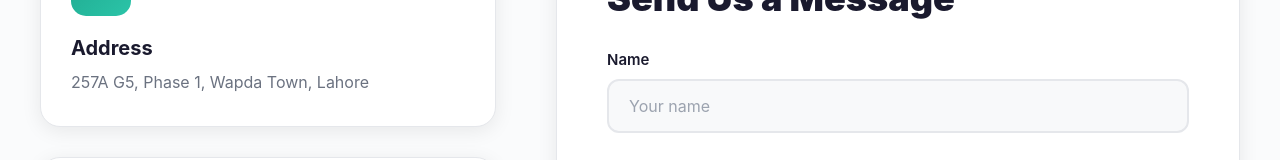
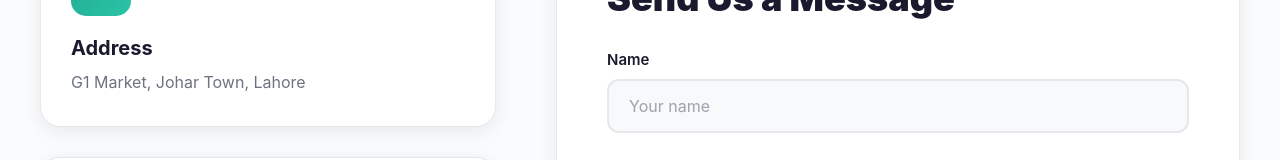
Before and after one commit to adeelshhid/Exofters-Web, a React (Create React App) app: page /contact in a window 1280 px wide. Shown: the part 487-647 px from the top of the page. Built offline with nearby package versions, Linux system fonts and the light colour scheme.

Commit message:
address updated

```diff
--- a/package.json
+++ b/package.json
@@ -2,7 +2,7 @@
   "name": "exofters-web",
   "version": "0.1.0",
   "private": true,
-  "homepage": "https://exofters.site",
+  "homepage": "https://exofters.com",
   "dependencies": {
     "@emailjs/browser": "^3.10.0",
     "@fortawesome/free-brands-svg-icons": "^6.3.0",
--- a/src/Components/Contact Us/Contact.js
+++ b/src/Components/Contact Us/Contact.js
@@ -54,7 +54,7 @@ export const Contact = () => {
   };
 
   const contactInfo = [
-    { icon: faMapMarkerAlt, title: "Address", content: "257A G5, Phase 1, Wapda Town, Lahore" },
+    { icon: faMapMarkerAlt, title: "Address", content: "G1 Market, Johar Town, Lahore" },
     { icon: faPhone, title: "Phone", content: "+92 (300) 7171787", link: "tel:+923007171787" },
     { icon: faEnvelope, title: "Email", content: "info@exofters.com", link: "mailto:info@exofters.com" },
     { icon: faGlobe, title: "Website", content: "www.exofters.com", link: "https://www.exofters.com" }
```
